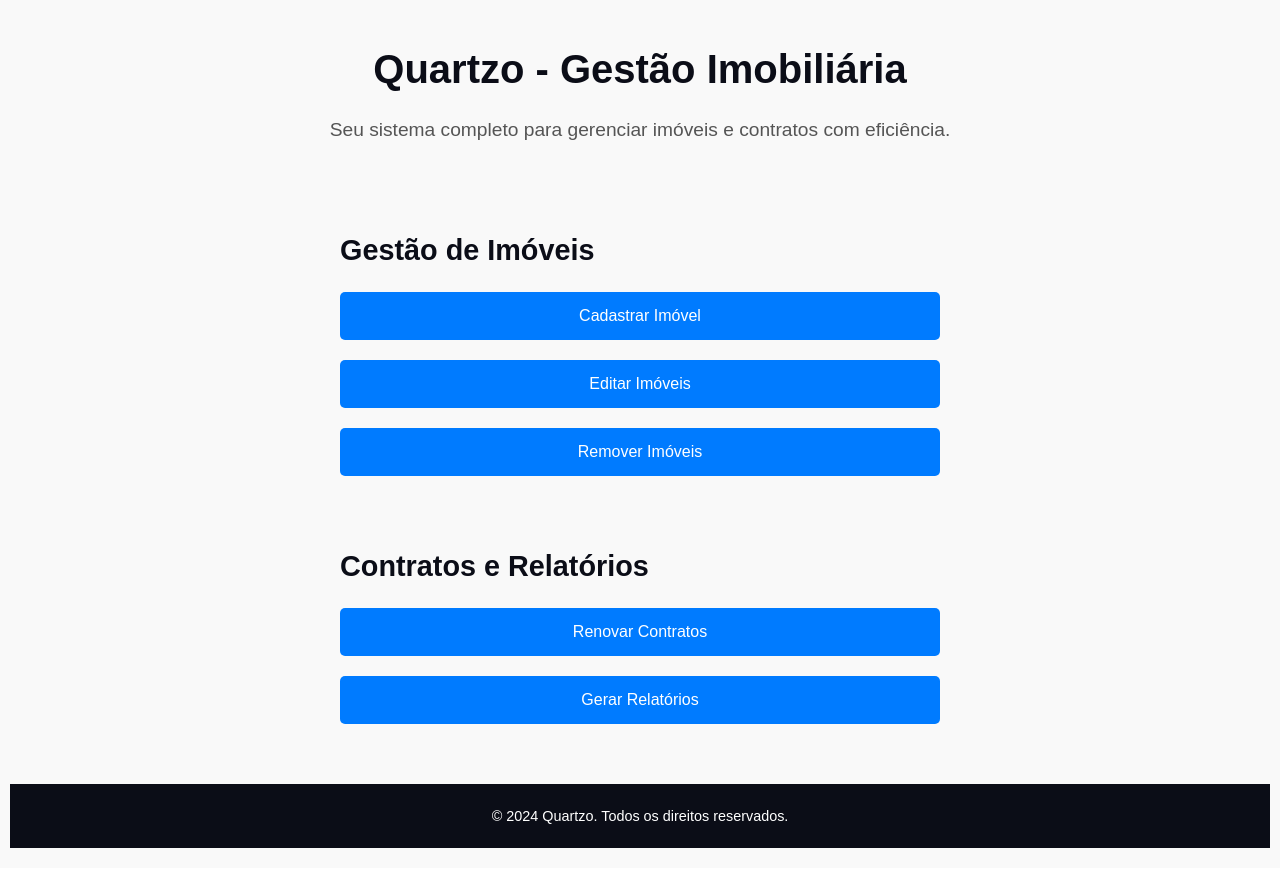
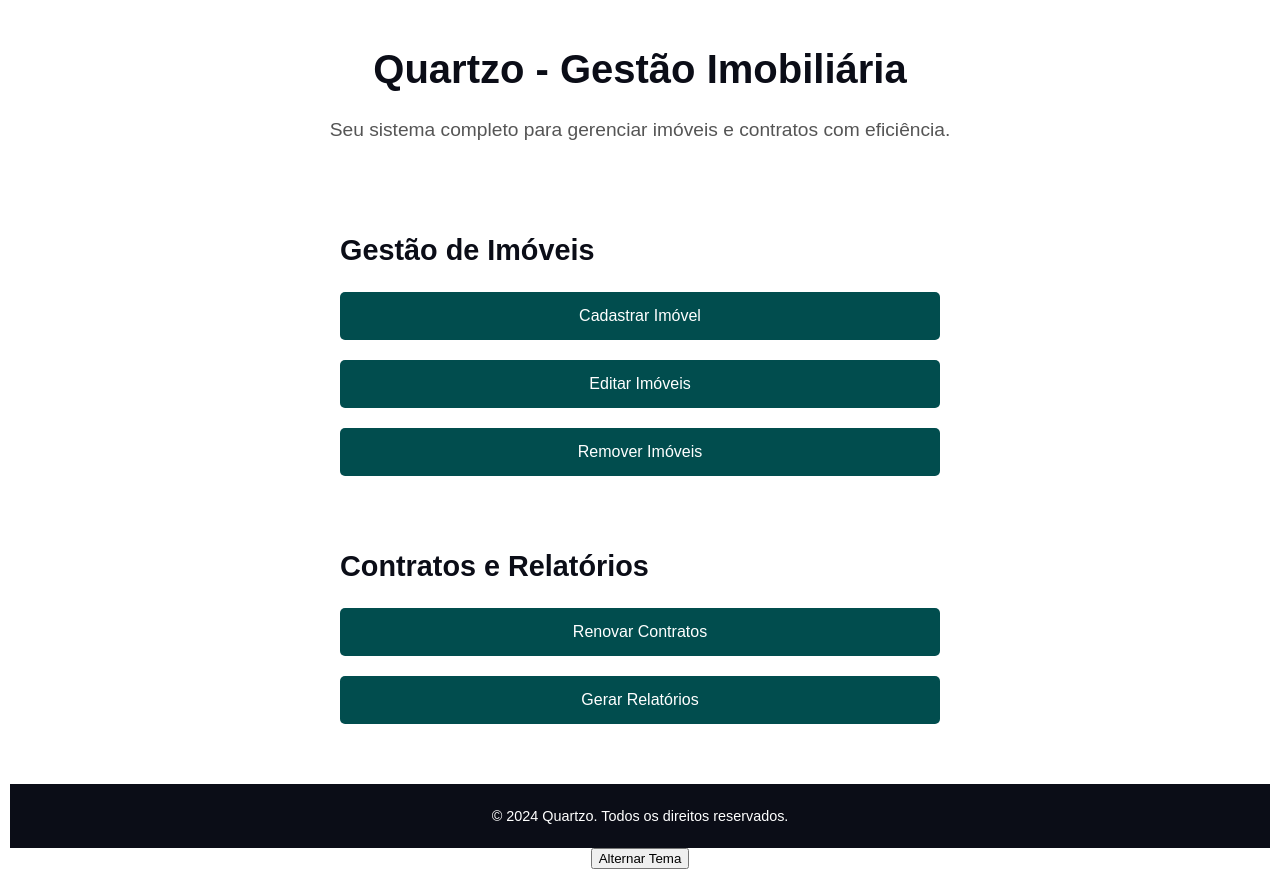
Before and after one commit to paulinaJulia/quartzo, a React (Create React App) app in the folder Front/quartzo/: page /main in a window 1280 px wide. Before the commit the page ends 868 px from the top, so only its background shows below. Built offline with nearby package versions, Linux system fonts and the light colour scheme.

Commit message:
<feat>: adicionando botão que muda tema (claro ou escuro)  além da sua estilização

```diff
--- a/Front/quartzo/src/components/MenuPage/index.tsx
+++ b/Front/quartzo/src/components/MenuPage/index.tsx
@@ -1,12 +1,25 @@
-import React from "react";
+import React, { useState } from "react";
 import { useNavigate } from "react-router-dom";
 import { Container, Header, Section, Button, Footer } from "./styles";
 
+const ThemeSwitcher: React.FC<{ toggleTheme: () => void }> = ({ toggleTheme }) => (
+    <button onClick={toggleTheme}>Alternar Tema</button>
+);
+
 export const MenuPage: React.FC = () => {
+    const [isDarkTheme, setIsDarkTheme] = useState(false);
     const navigate = useNavigate();
 
+    const toggleTheme = () => {
+        setIsDarkTheme((prevTheme) => !prevTheme);
+    };
+
+    const containerStyle = isDarkTheme
+        ? { backgroundColor: "#333", color: "#fff" }
+        : { backgroundColor: "#fff", color: "#000" };
+
     return (
-        <Container>
+        <Container style={containerStyle}>
             <Header>
                 <h1>Quartzo - Gestão Imobiliária</h1>
                 <p>Seu sistema completo para gerenciar imóveis e contratos com eficiência.</p>
@@ -30,6 +43,8 @@ export const MenuPage: React.FC = () => {
                     © {new Date().getFullYear()} Quartzo. Todos os direitos reservados.
                 </p>
             </Footer>
+
+            <ThemeSwitcher toggleTheme={toggleTheme} />
         </Container>
     );
 };
--- a/Front/quartzo/src/components/MenuPage/styles.ts
+++ b/Front/quartzo/src/components/MenuPage/styles.ts
@@ -7,7 +7,7 @@ export const Container = styled.div`
     justify-content: space-between;
     min-height: 100vh;
     padding: 20px;
-    background-color: #f9f9f9;
+    background-color: #C9DFF2;
     font-family: Arial, sans-serif;
 `;
 
@@ -44,18 +44,18 @@ export const Button = styled.button`
     margin: 10px 0;
     font-size: 1rem;
     color: white;
-    background-color: #007bff;
+    background-color: #014D4E;
     border: none;
     border-radius: 5px;
     cursor: pointer;
     transition: background-color 0.3s;
 
     &:hover {
-        background-color: #0056b3;
+        background-color: #0B0D17;
     }
 
     &:active {
-        background-color: #00408b;
+        background-color: #0B0D17;
     }
 `;
 
@@ -70,4 +70,27 @@ export const Footer = styled.footer`
     p {
         font-size: 0.9rem;
     }
+
 `;
+
+export const ThemeSwitcher = styled.div`
+    margin-top: auto;
+    text-align: center;
+
+    button {
+        padding: 10px 20px;
+        font-size: 1rem;
+        background-color: #007bff;
+        color: white;
+        border: none;
+        border-radius: 5px;
+        cursor: pointer;
+
+        &:hover {
+            background-color: #0056b3;
+        }
+
+
+        outline: none;
+        box-shadow: none;
+`;
```
